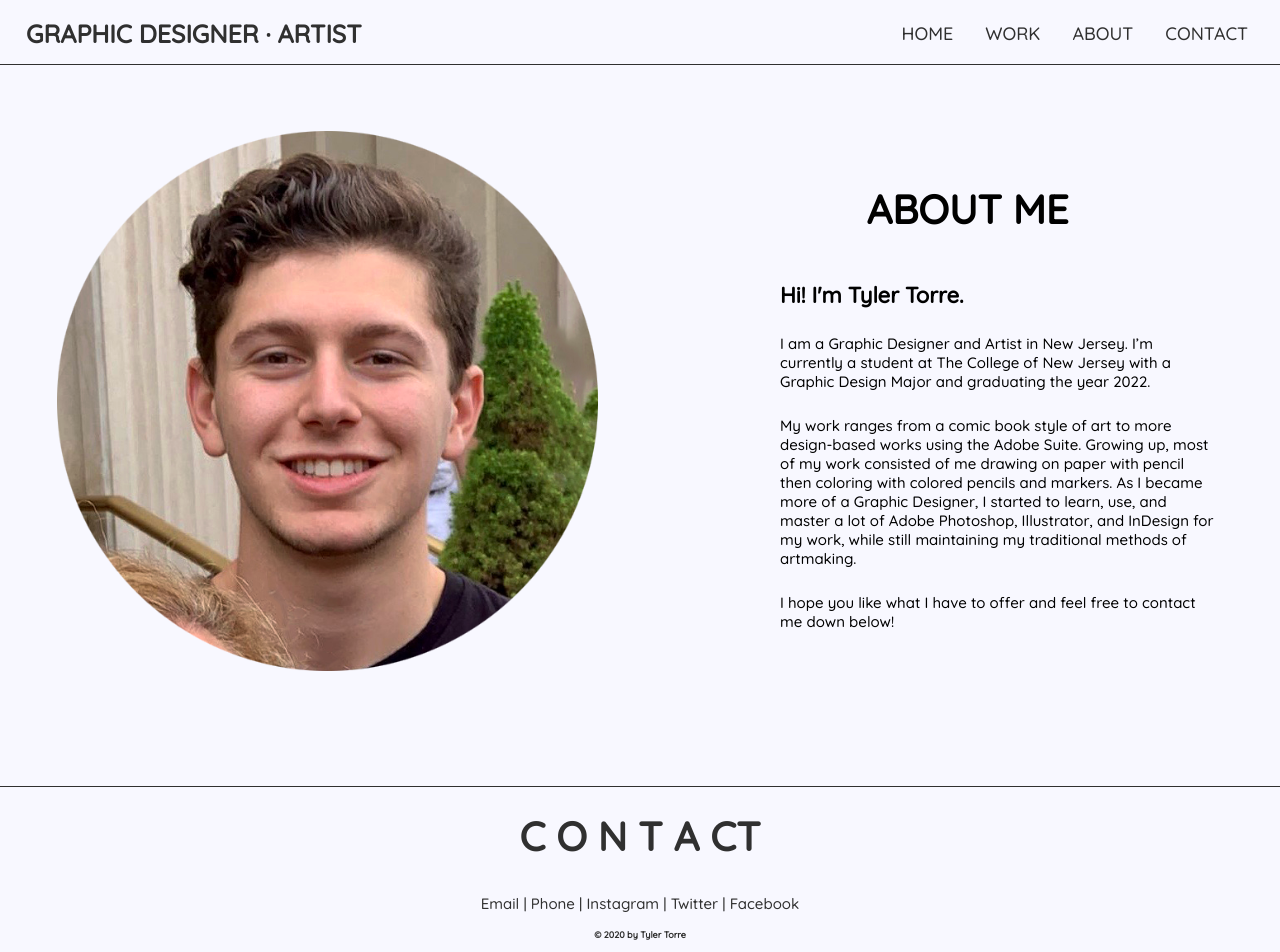
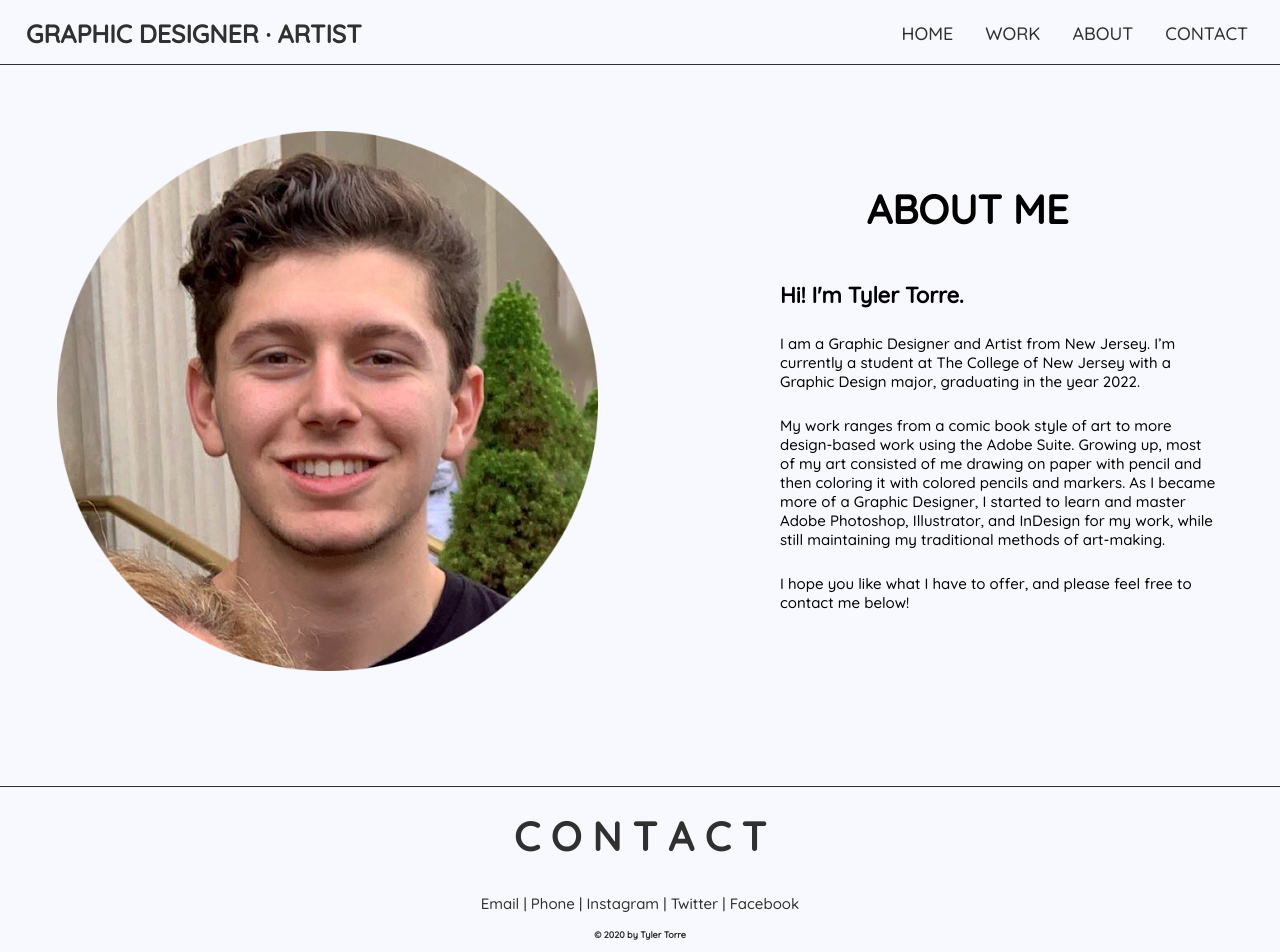
Before and after one commit to adamrichman1/artwork-website, a React (Create React App) app: page /about in a window 1280 px wide. Shown: the top 952 px of the page. Built offline with nearby package versions, Linux system fonts and the light colour scheme.

Commit message:
fixed styles

```diff
--- a/src/components/category/styles.js
+++ b/src/components/category/styles.js
@@ -40,7 +40,6 @@ export const Column = styled.div`
 export const GridWrapper = styled.section`
     display: flex;
     border-bottom: 1px solid #303030;
-    background-color: #dfdfe5;
     padding-left: 1rem;
     padding-right: 1rem;
     @media (max-width: 425px) {
--- a/src/components/footer/Footer.js
+++ b/src/components/footer/Footer.js
@@ -11,7 +11,7 @@ class Footer extends Component {
     render() {
         return (
             <FooterWrapper>
-                <Title>C O N T A CT</Title>
+                <Title>C O N T A C T</Title>
                 {this.props.contact.map(({name, url}, index) => {
                     return (
                         <ContactWrapper>
--- a/src/components/home-categories/style.js
+++ b/src/components/home-categories/style.js
@@ -19,7 +19,6 @@ export const GridWrapper = styled.section`
     padding-top: 1.5rem;
     padding-bottom: 1.5rem;
     border-bottom: 1px solid #303030;
-    background-color: #dfdfe5;
     padding-left: 2rem;
     padding-right: 2rem;
 
@@ -48,11 +47,11 @@ export const ImageOverlay = styled.div`
       background-color: rgba(0, 0, 0, 0.6);
     }
     @media (max-width: 425px) {
-        line-height: 20rem;
-        &:hover {
-            font-size: 40px;
-            color: white;
-        }
+      line-height: 20rem;
+      font-size: 40px;
+      color: white;
+      font-weight: bold;
+      background-color: rgba(0, 0, 0, 0.4);
     }
 `;
 
--- a/src/components/navbar/style.js
+++ b/src/components/navbar/style.js
@@ -22,7 +22,7 @@ export const DropDown = styled.div`
     top: 100%;
     top: 1.2rem;
     right: .39rem;
-    border: 1px solid #ffffff;
+    border: 1px solid #303030;
 
     @media (max-width: 425px) {
         top: 1.4rem;
--- a/src/constants/bio.js
+++ b/src/constants/bio.js
@@ -3,8 +3,8 @@ export default {
     "title": "ABOUT ME",
     "intro": "Hi! I'm Tyler Torre.",
     "description": [
-        "I am a Graphic Designer and Artist in New Jersey. I’m currently a student at The College of New Jersey with a Graphic Design Major and graduating the year 2022.",
-        "My work ranges from a comic book style of art to more design-based works using the Adobe Suite. Growing up, most of my work consisted of me drawing on paper with pencil then coloring with colored pencils and markers. As I became more of a Graphic Designer, I started to learn, use, and master a lot of Adobe Photoshop, Illustrator, and InDesign for my work, while still maintaining my traditional methods of artmaking.",
-        "I hope you like what I have to offer and feel free to contact me down below!"
+        "I am a Graphic Designer and Artist from New Jersey. I’m currently a student at The College of New Jersey with a Graphic Design major, graduating in the year 2022.",
+        "My work ranges from a comic book style of art to more design-based work using the Adobe Suite. Growing up, most of my art consisted of me drawing on paper with pencil and then coloring it with colored pencils and markers. As I became more of a Graphic Designer, I started to learn and master Adobe Photoshop, Illustrator, and InDesign for my work, while still maintaining my traditional methods of art-making.",
+        "I hope you like what I have to offer, and please feel free to contact me below!"
     ]
 }
--- a/src/constants/design.js
+++ b/src/constants/design.js
@@ -3,7 +3,7 @@ export default
     "banner": "/banners/design-banner.jpg",
     "pageHeader": "Design",
     "contentHeader": {
-        "title": "I used Adobe Photoshop, Illustrator, and Indesgin learning to be a graphic designer and now it's my go to way when making design-based work.",
+        "title": "I learned to use Adobe Photoshop, Illustrator, and InDesign for graphic design and now they are my go-to method for design-based work.",
         "description": "Take a look ↓"
     },
     "images": [
--- a/src/constants/digital.js
+++ b/src/constants/digital.js
@@ -3,7 +3,7 @@ export default
     "banner": "/banners/digital-banner.jpg",
     "pageHeader": "Digital",
     "contentHeader": {
-        "title": "I used Adobe Photoshop, Illustrator, and Indesgin learning to be a graphic designer and now one of my go to ways of image making.",
+        "title": "I used software such as Adobe Photoshop, Illustrator, and InDesign while learning graphic design and it is now one of my go to ways of image making.",
         "description": "Take a look ↓"
     },
     "images": [
--- a/src/constants/hand-drawn.js
+++ b/src/constants/hand-drawn.js
@@ -3,7 +3,7 @@ export default
     "banner": "/banners/hand-drawn-banner.jpg",
     "pageHeader": "Hand Drawn",
     "contentHeader": {
-        "title": "I usually start most of my works as hand made drawing and was my main meduim before I starting doing digital Graphic Design work.",
+        "title": "I usually start most of my work as hand made drawings, as it was my main medium before I started doing digital graphic design work.",
         "description": "Take a look ↓"
     },
     "images": [
--- a/src/constants/photomontage.js
+++ b/src/constants/photomontage.js
@@ -3,7 +3,7 @@ export default
     "banner": "/banners/photomontage-banner.jpg",
     "pageHeader": "Photomontage",
     "contentHeader": {
-        "title": "For this kind of work, I would take photos and combine them in Photoshop to create completely new creative works of art.",
+        "title": "For this kind of work, I take photos and combine them in Photoshop to create completely new forms of art.",
         "description": "Take a look ↓"
     },
     "images": [
--- a/src/pages/index.js
+++ b/src/pages/index.js
@@ -3,7 +3,6 @@ import HomeCategories from "../components/home-categories/HomeCategories";
 import artCategories from '../constants/art-categories';
 import HomeHeader from '../components/headers/HomeHeader';
 import NavBar from "../components/navbar/NavBar";
-import ContentHeader from "../components/headers/ContentHeader";
 import pages from '../constants/pages'
 import Footer from "../components/footer/Footer";
 import contact from "../constants/contact";
@@ -19,7 +18,6 @@ function HomePage() {
             <Properties/>
             <NavBar pageLinks={pages} artCategories={artCategories}/>
             <HomeHeader image={"/banners/beach-banner.png"}/>
-            <ContentHeader contentHeader={{"title": "", "description": "Check out my work ↓"}}/>
             <HomeCategories artCategories={artCategories}/>
             <Footer contact={contact}/>
         </div>
```
